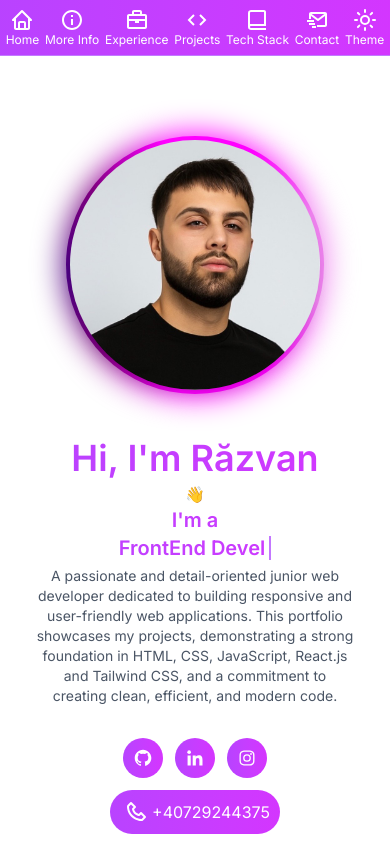
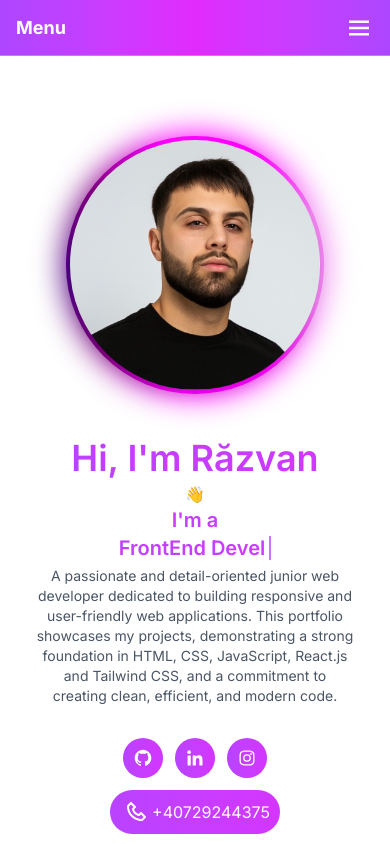
Before and after one commit to RazvanPelinari/react-website-portofolio, a React (Vite) app: page / in a window 390 px wide. Built offline with nearby package versions, Linux system fonts and the light colour scheme.

Commit message:
Update HeaderLeft.jsx

```diff
--- a/src/components/Navigation/HeaderLeft.jsx
+++ b/src/components/Navigation/HeaderLeft.jsx
@@ -1,4 +1,4 @@
-import { useEffect, useState } from "react";
+import { useState, useEffect } from "react";
 import { createPortal } from "react-dom";
 import {
   BiRightArrowAlt,
@@ -7,16 +7,19 @@ import {
   BiBriefcase,
   BiMailSend,
   BiInfoCircle,
-  BiBookAlt, // new icon for Tech Stack
+  BiBookAlt,
+  BiMenu,
+  BiX,
 } from "react-icons/bi";
 import { Sun, Moon } from "lucide-react";
+import { motion, AnimatePresence } from "framer-motion";
 
 const NAV_ITEMS = [
   { href: "#Home", icon: BiHome, label: "Home" },
   { href: "#MoreInfo", icon: BiInfoCircle, label: "More Info" },
   { href: "#Experience", icon: BiBriefcase, label: "Experience" },
   { href: "#Projects", icon: BiCode, label: "Projects" },
-  { href: "#TechStack", icon: BiBookAlt, label: "Tech Stack" }, // added here
+  { href: "#TechStack", icon: BiBookAlt, label: "Tech Stack" },
   { href: "#Contact", icon: BiMailSend, label: "Contact" },
 ];
 
@@ -29,9 +32,7 @@ function useDarkMode() {
       setDark(savedTheme === "dark");
       document.documentElement.classList.toggle("dark", savedTheme === "dark");
     } else {
-      const prefersDark = window.matchMedia(
-        "(prefers-color-scheme: dark)"
-      ).matches;
+      const prefersDark = window.matchMedia("(prefers-color-scheme: dark)").matches;
       setDark(prefersDark);
       document.documentElement.classList.toggle("dark", prefersDark);
     }
@@ -47,38 +48,70 @@ function useDarkMode() {
   return { dark, toggle };
 }
 
-// Mobile bar portal component
-function MobileTopBarPortal({ dark, toggle }) {
+// Mobile Dropdown Navbar
+function MobileDropdownNav({ dark, toggle }) {
   const [mounted, setMounted] = useState(false);
+  const [open, setOpen] = useState(false);
+
   useEffect(() => setMounted(true), []);
   if (!mounted) return null;
 
   return createPortal(
+    <div className="md:hidden fixed top-0 left-0 right-0 z-[9999]">
+      {/* Top bar */}
       <div
-      className="fixed left-0 right-0 top-0 z-[9999] flex justify-evenly
-                 text-white md:hidden border-b border-purple-400
+        className="flex items-center justify-between px-4 h-14
                    bg-gradient-to-r from-purple-500 via-fuchsia-500 to-purple-500
-                 animate-gradient bg-[length:300%_300%] h-14"
+                   border-b border-purple-400 text-white"
       >
+        <span className="font-bold text-lg">Menu</span>
+
+        <button onClick={() => setOpen(!open)} className="text-3xl">
+          {open ? <BiX /> : <BiMenu />}
+        </button>
+      </div>
+
+      {/* Dropdown */}
+      <AnimatePresence>
+        {open && (
+          <motion.div
+            initial={{ opacity: 0, y: -20 }}
+            animate={{ opacity: 1, y: 0 }}
+            exit={{ opacity: 0, y: -20 }}
+            transition={{ duration: 0.2 }}
+            className="bg-gradient-to-r from-purple-600 via-fuchsia-600 to-purple-600 text-white border-b border-purple-400"
+          >
+            <ul className="flex flex-col gap-4 p-4">
               {NAV_ITEMS.map(({ href, icon: Icon, label }) => (
+                <li key={label}>
                   <a
-          key={label}
                     href={href}
-          className="flex flex-col items-center justify-center"
+                    onClick={() => setOpen(false)} // close menu on click
+                    className="flex items-center gap-3 text-lg hover:translate-x-2 transition-transform"
                   >
                     <Icon className="text-2xl" />
-          <span className="text-xs">{label}</span>
+                    {label}
                   </a>
+                </li>
               ))}
 
-      {/* Dark mode toggle as nav item */}
+              {/* Dark mode toggle */}
+              <li>
                 <button
-        onClick={toggle}
-        className="flex flex-col items-center justify-center"
+                  onClick={() => {
+                    toggle();
+                    setOpen(false);
+                  }}
+                  className="flex items-center gap-3 text-lg"
                 >
                   {dark ? <Moon className="text-2xl" /> : <Sun className="text-2xl" />}
-        <span className="text-xs">Theme</span>
+                  Theme
                 </button>
+              </li>
+            </ul>
+          </motion.div>
+        )}
+      </AnimatePresence>
     </div>,
     document.body
   );
@@ -97,14 +130,8 @@ const HeaderLeft = () => {
                    animate-gradient bg-[length:400%_400%] backdrop-filter backdrop-blur-sm"
         >
           <ul className="flex flex-col gap-10">
-            {[
-              "Home",
-              "More Info",
-              "Experience",
-              "Projects",
-              "Tech Stack", // added here
-              "Contact",
-            ].map((item) => (
+            {["Home", "More Info", "Experience", "Projects", "Tech Stack", "Contact"].map(
+              (item) => (
                 <li
                   key={item}
                   className="flex items-center justify-start cursor-pointer font-medium
@@ -121,9 +148,10 @@ const HeaderLeft = () => {
                     {item}
                   </a>
                 </li>
-            ))}
+              )
+            )}
 
-            {/* Dark mode toggle as nav item */}
+            {/* Dark mode toggle */}
             <li
               className="flex items-center justify-start cursor-pointer font-medium
                          transition-all duration-200 group sm:text-lg md:text-xl xl:text-3xl"
@@ -136,11 +164,7 @@ const HeaderLeft = () => {
                 onClick={toggle}
                 className="flex items-center gap-2 transition-all duration-200 hover:translate-x-2"
               >
-                {dark ? (
-                  <Moon className="text-2xl" />
-                ) : (
-                  <Sun className="text-2xl" />
-                )}
+                {dark ? <Moon className="text-2xl" /> : <Sun className="text-2xl" />}
                 <span>Theme</span>
               </button>
             </li>
@@ -148,8 +172,8 @@ const HeaderLeft = () => {
         </div>
       </div>
 
-      {/* Mobile Top Bar */}
-      <MobileTopBarPortal dark={dark} toggle={toggle} />
+      {/* Mobile Dropdown Navbar */}
+      <MobileDropdownNav dark={dark} toggle={toggle} />
     </>
   );
 };
```
Lines whose indentation alone changed are shown as unchanged.
